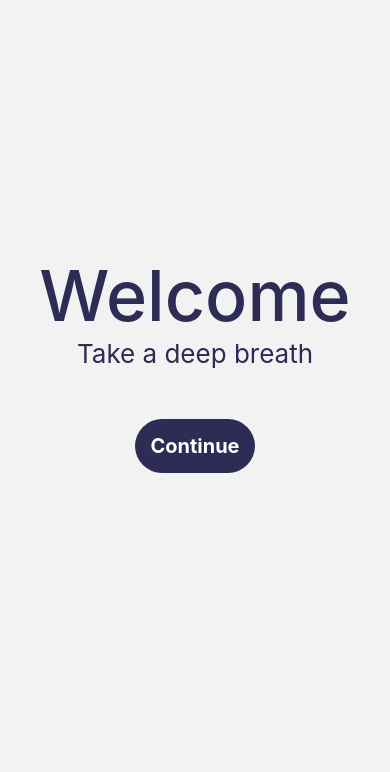
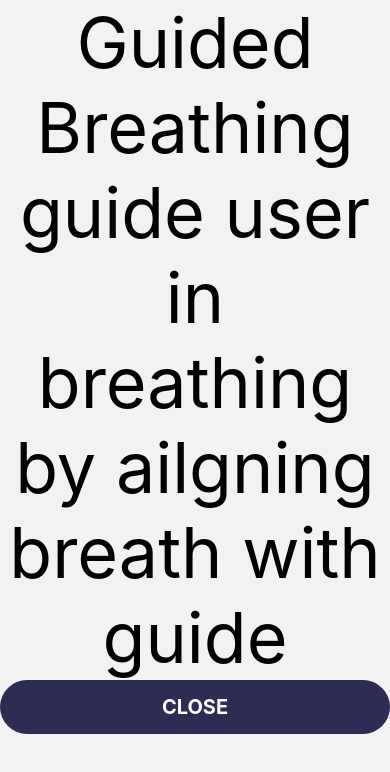
Before and after one commit to farisdurrani/meditation-app, a React Native app: screen / in a window 390 px wide. Shown: the top 772 px of the page. Built offline with nearby package versions, Linux system fonts and the light colour scheme.

Commit message:
FocusInfo, SquareInfo screen changes

```diff
--- a/navigation/index.js
+++ b/navigation/index.js
@@ -6,6 +6,8 @@ import {
   WelcomePage,
   RegisterScreen,
   CurrentScore,
+  FocusedInfo,
+  SquareInfo
 } from "../screens";
 
 const Stack = createNativeStackNavigator();
@@ -14,6 +16,11 @@ const Navigation = () => {
   return (
     <NavigationContainer>
       <Stack.Navigator>
+      <Stack.Screen
+          options={{ headerShown: false }}
+          name="SquareInfo"
+          component={SquareInfo}
+        />
         <Stack.Screen
           options={{ headerShown: false }}
           name="WelcomePage"
@@ -39,6 +46,12 @@ const Navigation = () => {
           name="HomeScreen"
           component={HomeScreen}
         />
+        <Stack.Screen
+          options={{ headerShown: false }}
+          name="FocusedInfo"
+          component={FocusedInfo}
+        />
+
       </Stack.Navigator>
     </NavigationContainer>
   );
--- /dev/null
+++ b/screens/beginning_screens/FocusedInfo.js
@@ -0,0 +1,22 @@
+import { StyleSheet, Text, View, Dimensions } from "react-native";
+import React from "react";
+import { MText, MButton } from "../../components";
+import { LAYOUT, COLORS } from "../../constants";
+
+const FocusedInfo = () => {
+    return (
+        <View style={styles.mainContainer}>
+          <Text style = {{fontSize: 70, textAlign: "center", colors: COLORS.primary_blue}}>Focused Meditation</Text>
+          <Text style = {{fontSize: 70, textAlign: "center"}}>self meditation using a word to focus on</Text>
+          <MButton
+            text="CLOSE"
+          />
+        </View>
+      );
+}
+
+export default FocusedInfo;
+
+const styles = StyleSheet.create({
+
+});
--- /dev/null
+++ b/screens/beginning_screens/SquareInfo.js
@@ -0,0 +1,21 @@
+import { StyleSheet, Text, View, Dimensions } from "react-native";
+import React from "react";
+import { MText, MButton } from "../../components";
+import { LAYOUT, COLORS } from "../../constants";
+
+const SquareInfo = () => {
+    return (
+        <View style={styles.mainContainer}>
+          <Text style = {{fontSize: 70, textAlign: "center", colors: COLORS.primary_blue}}>Guided Breathing</Text>
+          <Text style = {{fontSize: 70, textAlign: "center"}}>guide user in breathing by ailgning breath with guide</Text>
+          <MButton
+            text="CLOSE"
+          />
+        </View>
+      );
+}
+
+export default SquareInfo;
+
+const styles = StyleSheet.create({
+});
--- a/screens/index.js
+++ b/screens/index.js
@@ -3,3 +3,5 @@ export { default as LoginScreen } from "./beginning_screens/LoginScreen";
 export { default as WelcomePage } from "./beginning_screens/WelcomePage";
 export { default as RegisterScreen } from "./beginning_screens/RegisterScreen";
 export { default as CurrentScore } from "./beginning_screens/CurrentScore";
+export { default as FocusedInfo } from "./beginning_screens/FocusedInfo";
+export { default as SquareInfo } from "./beginning_screens/SquareInfo";
```
